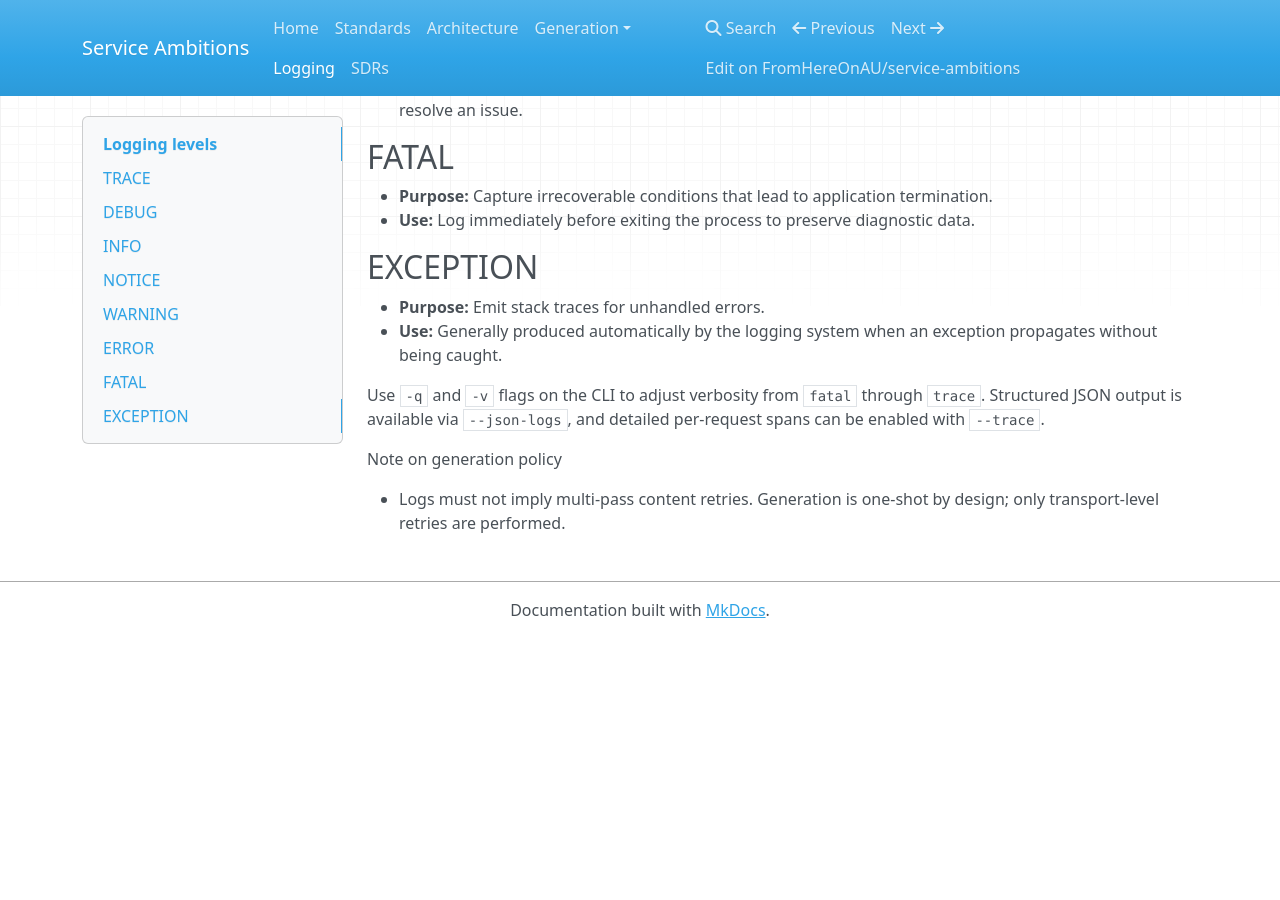
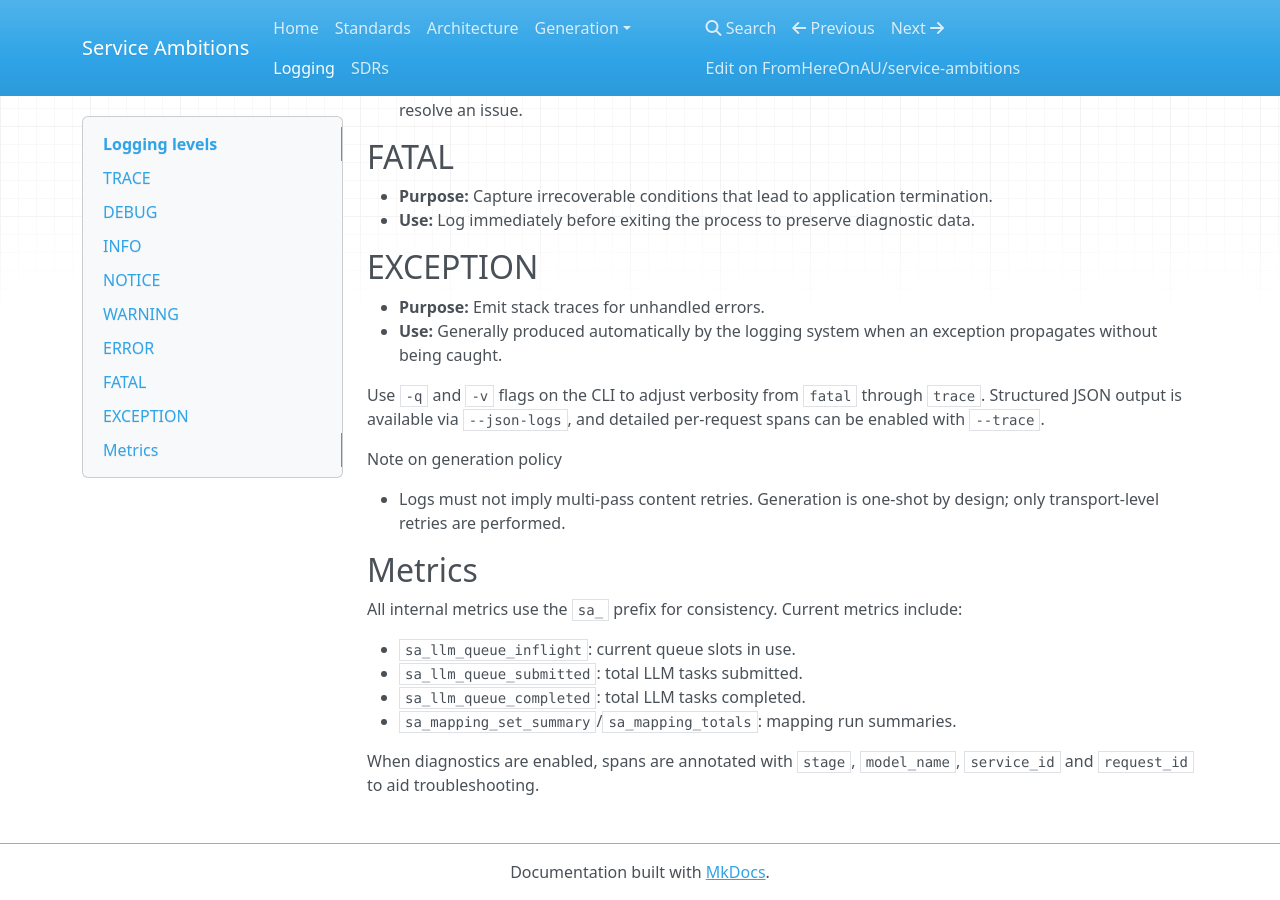
Before and after one commit to fenrick/service-ambitions, an MkDocs documentation site: the page built from docs/logging-levels.md, in a window 1280 px wide and 900 px high, scrolled down 955 px. Built offline with MkDocs 1.6.1, drawn with Linux system fonts in a browser that asks for light colours; nearby versions of some CDN libraries; before the commit the page ends 1593 px from its top, so only the background shows below that.

Commit message:
test: assert metrics and span attributes

```diff
--- a/docs/logging-levels.md
+++ b/docs/logging-levels.md
@@ -69,3 +69,16 @@ Note on generation policy
 
 - Logs must not imply multi‑pass content retries. Generation is one‑shot by
   design; only transport‑level retries are performed.
+
+## Metrics
+
+All internal metrics use the `sa_` prefix for consistency. Current metrics
+include:
+
+- `sa_llm_queue_inflight`: current queue slots in use.
+- `sa_llm_queue_submitted`: total LLM tasks submitted.
+- `sa_llm_queue_completed`: total LLM tasks completed.
+- `sa_mapping_set_summary`/`sa_mapping_totals`: mapping run summaries.
+
+When diagnostics are enabled, spans are annotated with ``stage``,
+``model_name``, ``service_id`` and ``request_id`` to aid troubleshooting.
--- a/src/llm/__init__.py
+++ b/src/llm/__init__.py
@@ -1,5 +1,5 @@
 """Utilities supporting large language model interactions."""
 
-# Only the queue module is exported; retry logic relies on existing
-# frameworks rather than bespoke helpers.
-__all__ = ["queue"]
+from .queue import LLMQueue, LLMTaskMeta
+
+__all__ = ["LLMQueue", "LLMTaskMeta"]
```
Also changed, not shown: Implementation_plan.md (+0 -16 lines), 4 other files.
